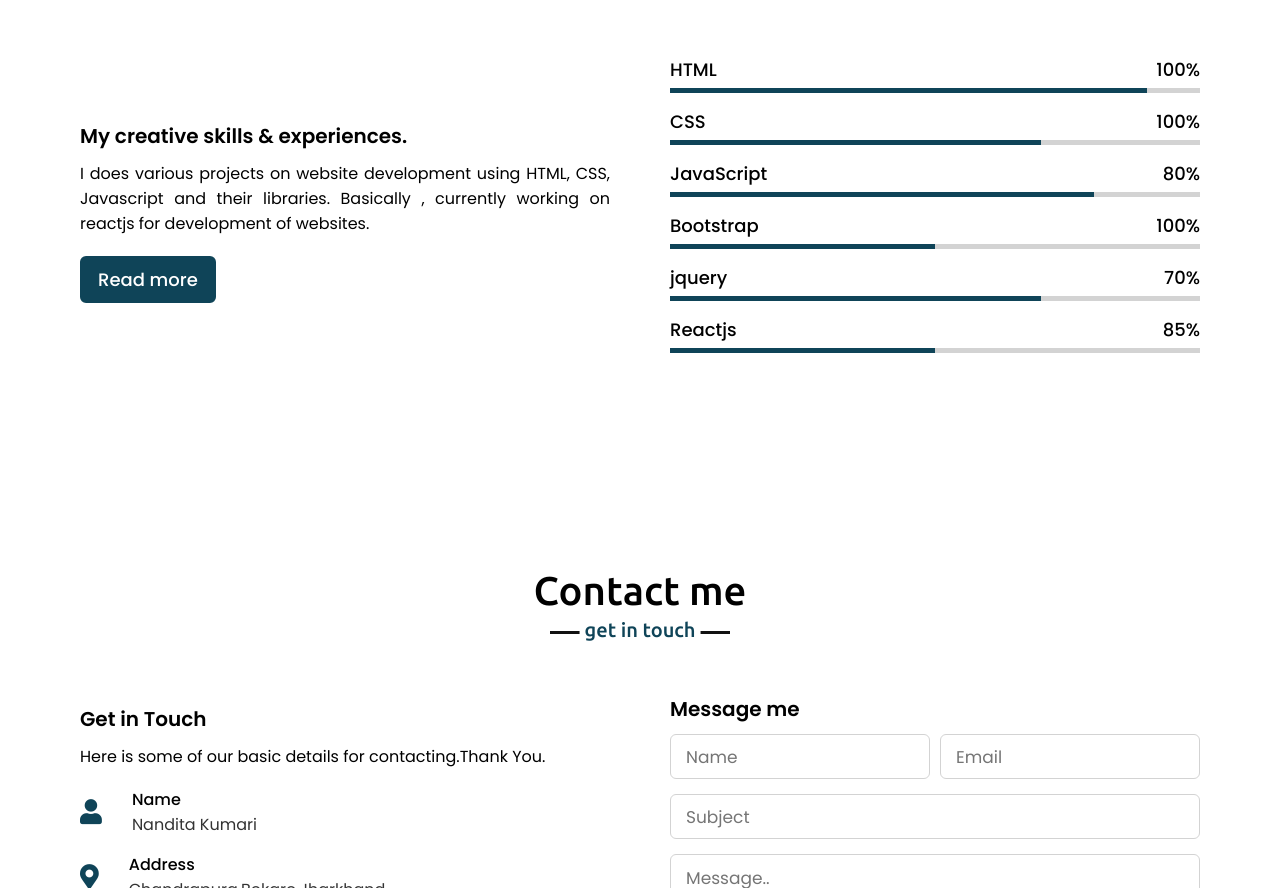
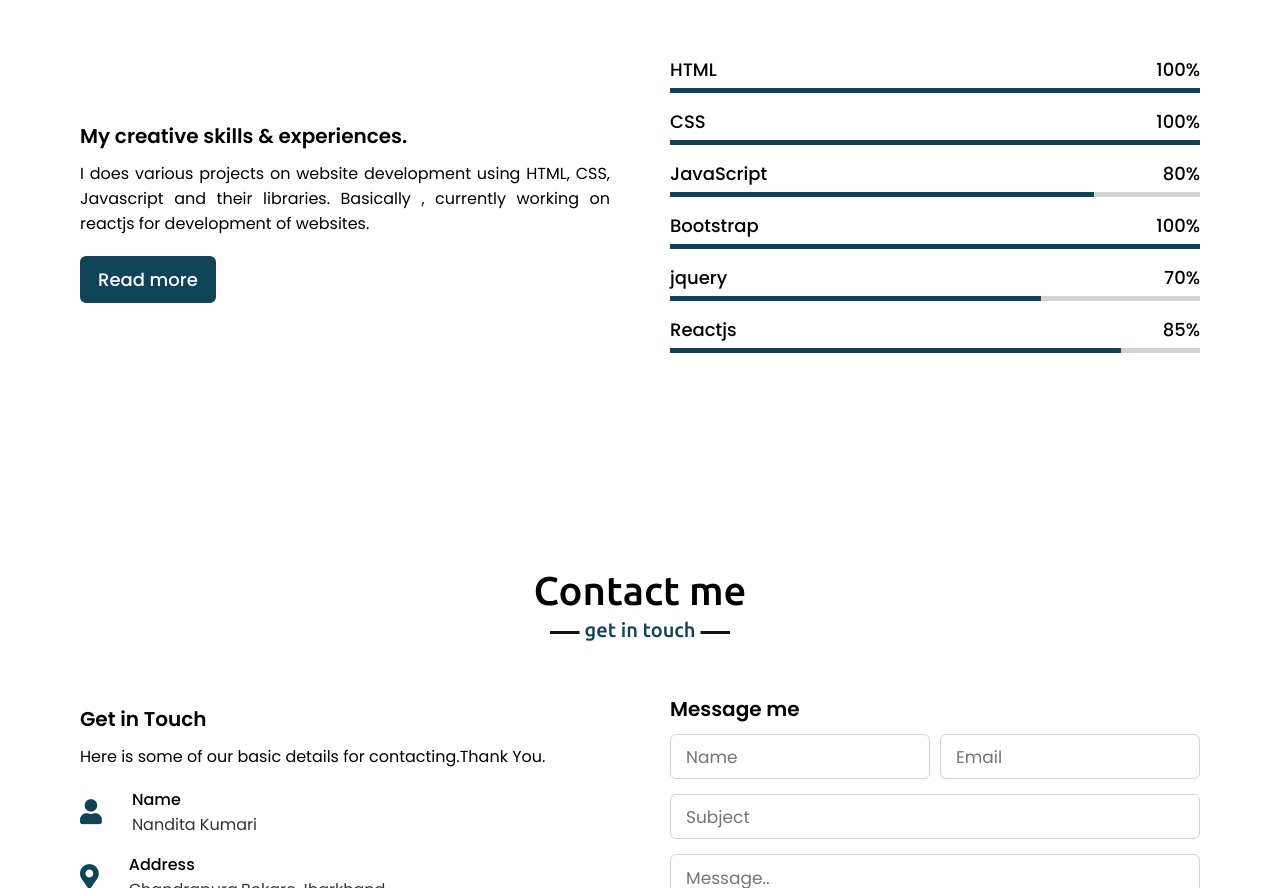
Before and after one commit to Nandita-Kumari/Portfolio, a plain HTML site: page index.html in a window 1280 px wide. Shown: the part 3116-4004 px from the top of the page. Drawn offline with nearby package versions, Linux system fonts and the light colour scheme.

Commit message:
Bars updated

```diff
--- a/styles.css
+++ b/styles.css
@@ -409,22 +409,22 @@ section .title::after{
     background: rgb(15, 68, 88);
 }
 .skills-content .right .html::before{
-    width: 90%;
+    width: 100%;
 }
 .skills-content .right .css::before{
-    width: 70%;
+    width: 100%;
 }
 .skills-content .right .js::before{
     width: 80%;
 }
 .skills-content .right .php::before{
-    width: 50%;
+    width: 100%;
 }
 .skills-content .right .mysql::before{
     width: 70%;
 }
 .skills-content .right .react::before{
-    width: 50%;
+    width: 85%;
 }
 
 /* projects section styling */
```
